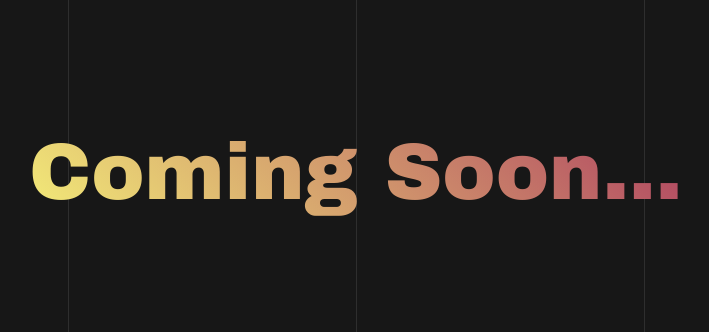
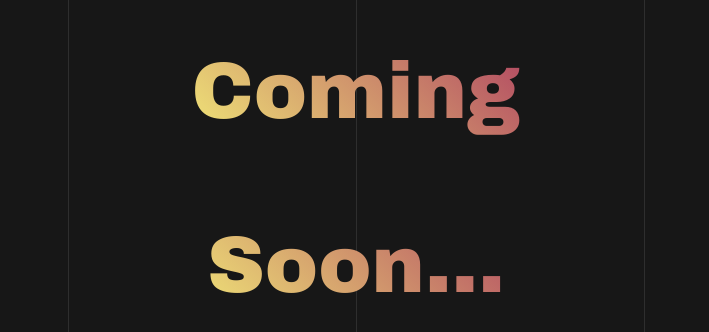
Before and after one commit to LazyFrontender/lazyfrontender, a React (Vite) app: page / in a window 1280 px wide. Shown: the part 264-596 px from the top of the page, without its empty margins (284-993 px from the left). Built offline with nearby package versions, Linux system fonts and the light colour scheme.

Commit message:
change aos animation class names

```diff
--- a/src/App.css
+++ b/src/App.css
@@ -12,7 +12,7 @@ body[data-aos-duration='2000'] [data-aos],
   transition-duration: 2000ms;
 }
 
-h1 {
+h2 {
   font-weight: normal;
   text-align: center;
   margin-bottom: 0;
--- a/src/App.jsx
+++ b/src/App.jsx
@@ -15,13 +15,21 @@ export const App = () => {
         <title>Javohirs blog</title>
       </Helmet>
 
-      <h1
+      <h2
         className="gradient-text zoom-in"
-        data-aos="flip-down"
+        data-aos="fade-right"
         data-aos-duration="2000"
       >
-        Coming Soon...
-      </h1>
+        Coming
+      </h2>
+      <h2
+        className="gradient-text zoom-in"
+        data-aos="fade-left"
+        data-aos-duration="2000"
+      >
+        Soon...
+      </h2>
+
       <div className="lines">
         <div className="line"></div>
         <div className="line"></div>
```
